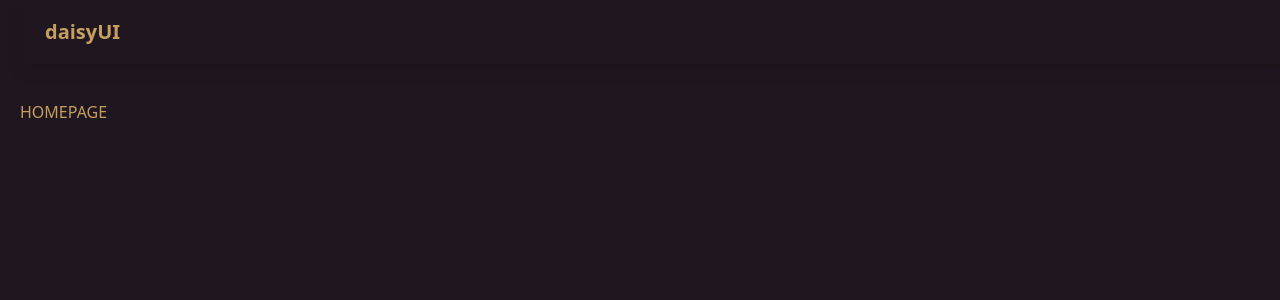
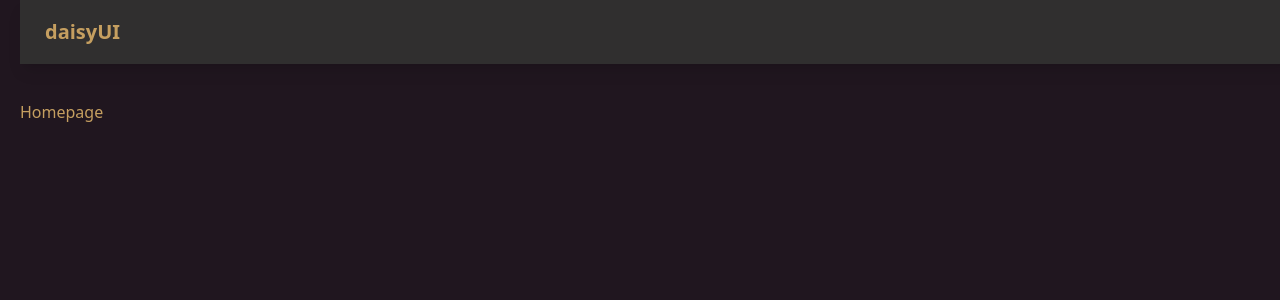
Before and after one commit to Kevin97231/20250116dw_store, a React (Vite) app: page / in a window 1280 px wide. Shown: the top 300 px of the page. Built offline with nearby package versions, Linux system fonts and the light colour scheme.

Commit message:
ajout images / ajout exemple gestio ndes routes

```diff
--- a/src/App.css
+++ b/src/App.css
@@ -28,6 +28,7 @@ body {
   top: 0;
   width: 100%;
   z-index: 100;
+  background-color: rgb(48, 47, 47);
 }
 
 .app-container {
--- a/src/App.jsx
+++ b/src/App.jsx
@@ -1,16 +1,44 @@
-import { BrowserRouter, Route, Routes } from "react-router-dom";
+import { createBrowserRouter, Outlet, RouterProvider } from "react-router-dom";
 import "./App.css";
 import { Navbar } from "./components/Navbar";
 
 function App() {
-  return (
-    <BrowserRouter>
-      <Navbar />
-      <Routes>
-        <Route path="/" element={<>HOMEPAGE</>} />
-      </Routes>
-    </BrowserRouter>
-  );
+  const router = createBrowserRouter([
+    {
+      path: "/",
+      element: <Root />,
+      errorElement: <>ERREUR</>,
+      children: [
+        { path: "", element: <>Homepage</> },
+        { path: "/products", element: <>my product</> },
+        { path: "/*", element: <>404 NOT FOUND</> },
+      ],
+    },
+  ]);
+
+  function Root() {
+    return (
+      <>
+        <Navbar />
+        <Outlet />
+      </>
+    );
+  }
+
+  return <RouterProvider router={router} />;
 }
 
 export default App;
+
+// function App() {
+//   return (
+//     <BrowserRouter>
+//       <Navbar />
+//       <Routes>
+//         <Route path="/" element={<>HOMEPAGE</>} />
+//         <Route path="/products" element={<>PRODUCTS</>} />
+//         <Route path="*" element={<>404</>} />
+//       </Routes>
+//     </BrowserRouter>
+//   );
+// }
```
Also changed, not shown: src/assets/404.jpg (added), src/assets/logo.png (added).
